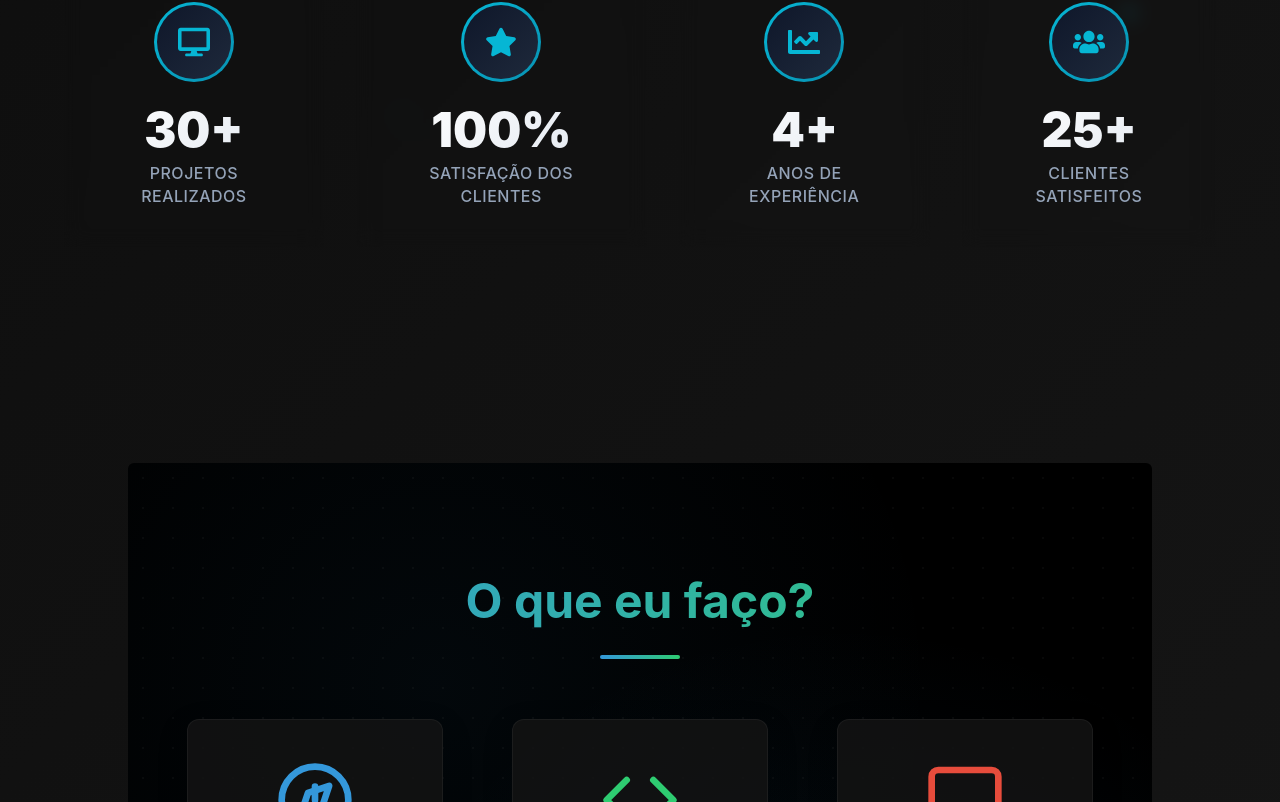
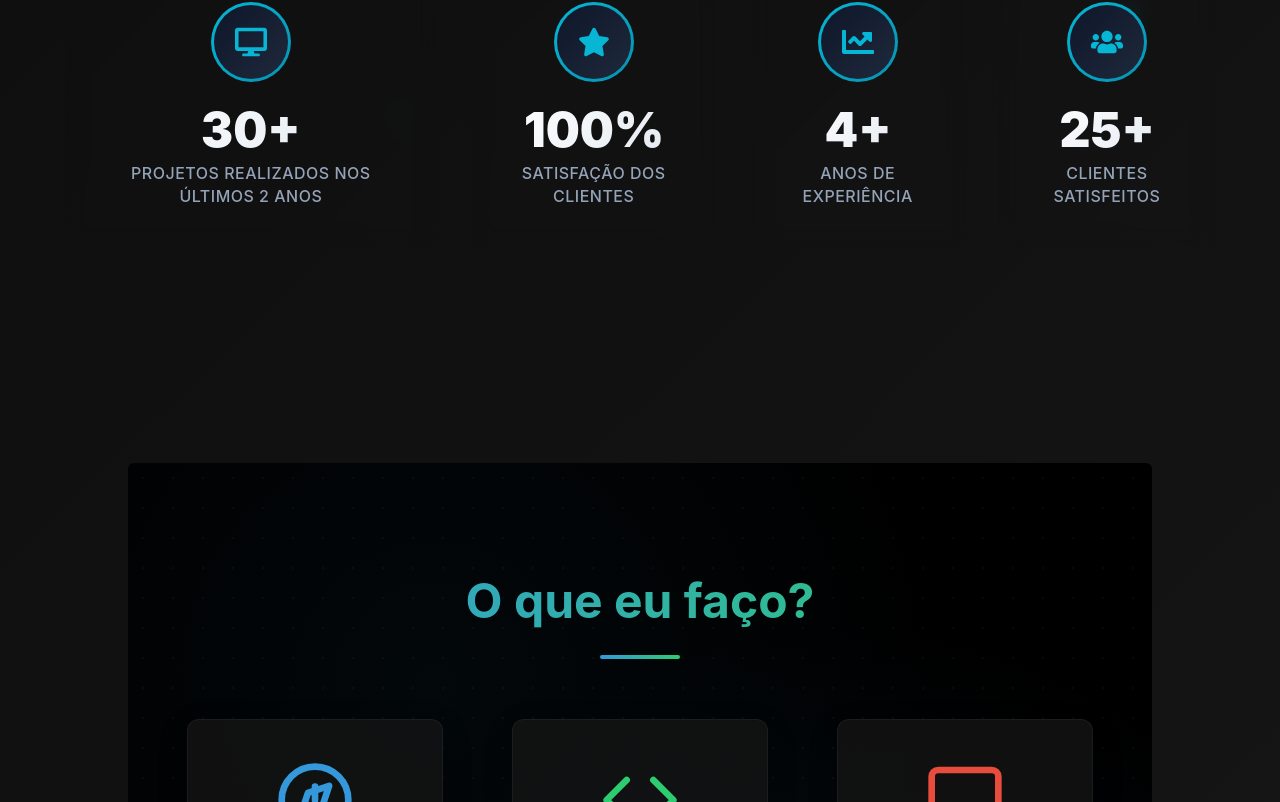
Before and after one commit to jottasilva/portfolio, a React (Create React App) app: page / in a window 1280 px wide. Shown: the part 1112-1914 px from the top of the page. Built offline with nearby package versions, Linux system fonts and the light colour scheme; a web font is replaced by a local one.

Commit message:
Update stats.tsx

```diff
--- a/src/components/stats.tsx
+++ b/src/components/stats.tsx
@@ -13,7 +13,7 @@ const Statistics = () => {
     {
       icon: <FaDesktop className="stat-icon-svg" />,
       value: '30+',
-      label: 'Projetos Realizados'
+      label: 'Projetos Realizados nos últimos 2 anos'
     },
     {
       icon: <FaStar className="stat-icon-svg" />,
```
